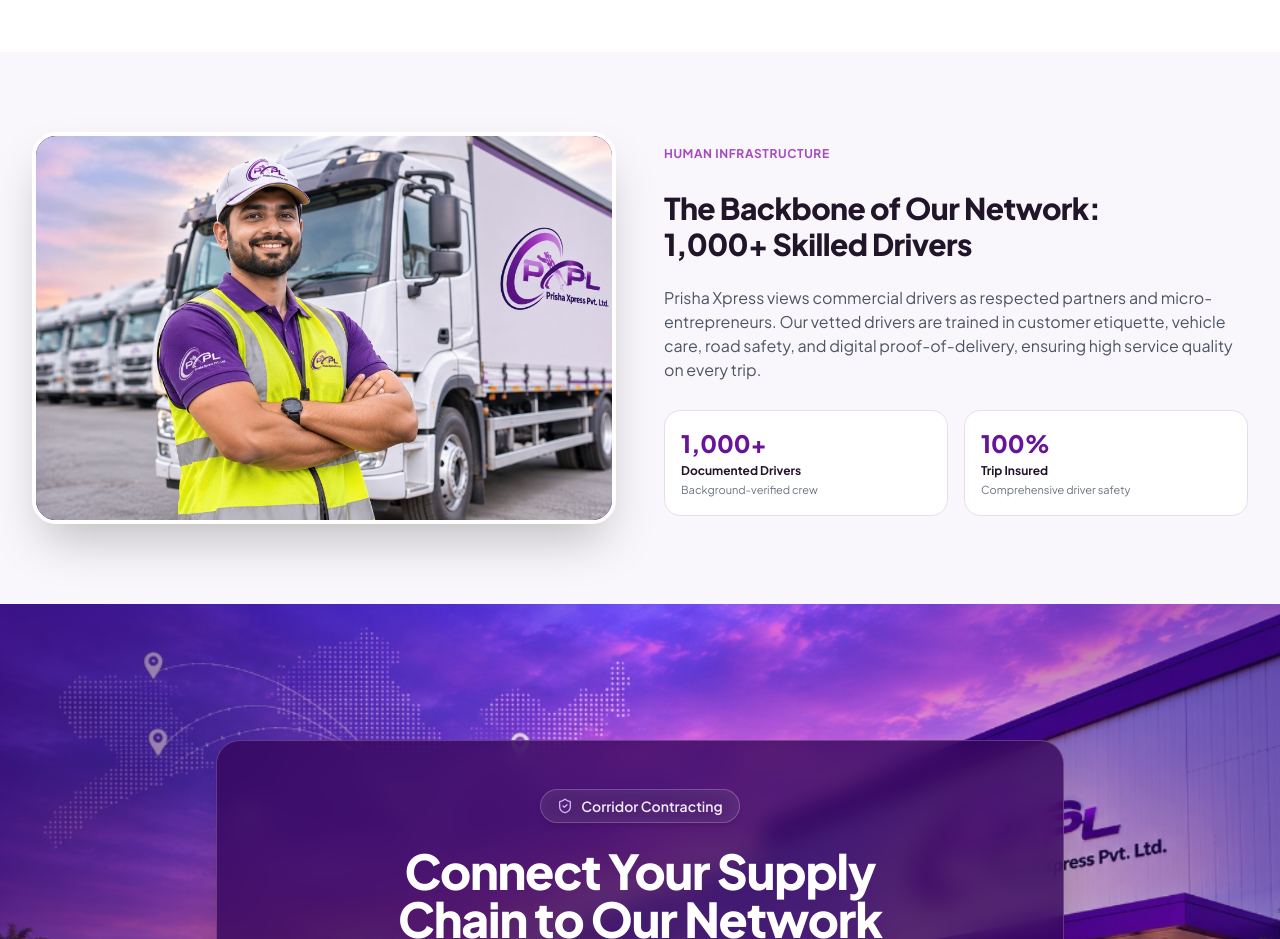
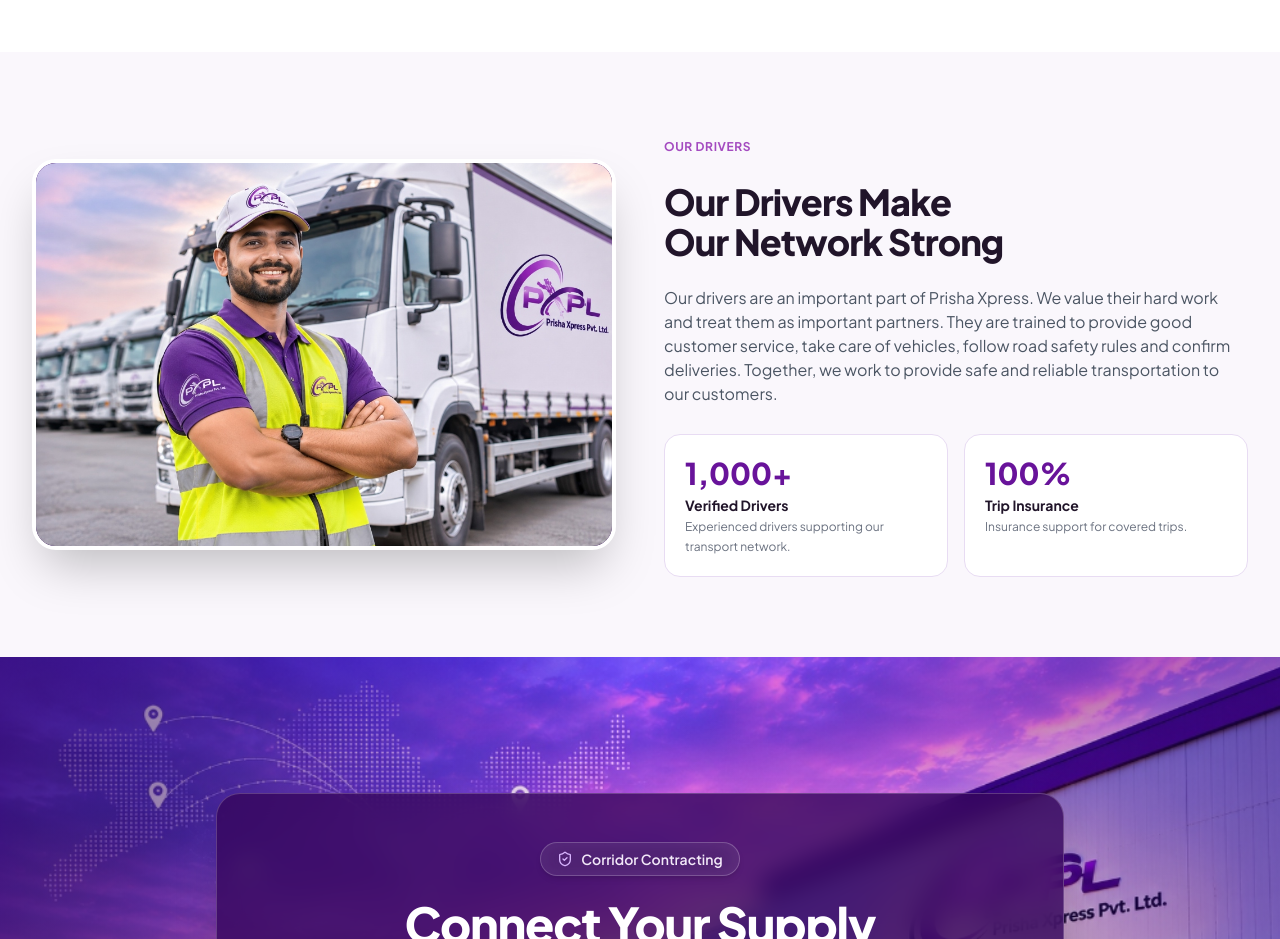
Before and after one commit to nprathamesh314-lab/Prisha, a React (Vite) app: page /network in a window 1280 px wide. Shown: the part 3600-4539 px from the top of the page. Built offline with nearby package versions, Linux system fonts and the light colour scheme.

Commit message:
content(network): rewrite driver network section with natural Indian English and verified stats cards

```diff
--- a/src/pages/NetworkPage.tsx
+++ b/src/pages/NetworkPage.tsx
@@ -366,25 +366,29 @@ export const NetworkPage: React.FC = () => {
 
             <div className="lg:col-span-6 order-1 lg:order-2 space-y-6">
               <span className="text-xs font-bold uppercase tracking-wider text-px-violet">
-                Human Infrastructure
+                OUR DRIVERS
               </span>
-              <h2 className="text-3xl font-extrabold text-px-dark">
-                The Backbone of Our Network: 1,000+ Skilled Drivers
+              <h2 className="text-3xl sm:text-4xl font-extrabold text-px-dark tracking-tight leading-tight">
+                Our Drivers Make Our Network Strong
               </h2>
               <p className="text-sm sm:text-base text-gray-600 leading-relaxed">
-                Prisha Xpress views commercial drivers as respected partners and micro-entrepreneurs. Our vetted drivers are trained in customer etiquette, vehicle care, road safety, and digital proof-of-delivery, ensuring high service quality on every trip.
+                Our drivers are an important part of Prisha Xpress. We value their hard work and treat them as important partners. They are trained to provide good customer service, take care of vehicles, follow road safety rules and confirm deliveries. Together, we work to provide safe and reliable transportation to our customers.
               </p>
 
-              <div className="grid grid-cols-2 gap-4 pt-1">
-                <div className="p-4 rounded-2xl bg-white border border-px-border">
-                  <p className="text-2xl font-black text-px-primary">1,000+</p>
-                  <p className="text-xs font-bold text-px-dark mt-1">Documented Drivers</p>
-                  <p className="text-[11px] text-gray-500 mt-0.5">Background-verified crew</p>
+              <div className="grid grid-cols-1 sm:grid-cols-2 gap-4 pt-1">
+                <div className="p-5 rounded-2xl bg-white border border-px-border shadow-xs hover:shadow-soft-purple transition-all duration-300">
+                  <p className="text-2xl sm:text-3xl font-black text-px-primary">1,000+</p>
+                  <p className="text-sm font-bold text-px-dark mt-1">Verified Drivers</p>
+                  <p className="text-xs text-gray-500 mt-0.5 leading-relaxed">
+                    Experienced drivers supporting our transport network.
+                  </p>
                 </div>
-                <div className="p-4 rounded-2xl bg-white border border-px-border">
-                  <p className="text-2xl font-black text-px-primary">100%</p>
-                  <p className="text-xs font-bold text-px-dark mt-1">Trip Insured</p>
-                  <p className="text-[11px] text-gray-500 mt-0.5">Comprehensive driver safety</p>
+                <div className="p-5 rounded-2xl bg-white border border-px-border shadow-xs hover:shadow-soft-purple transition-all duration-300">
+                  <p className="text-2xl sm:text-3xl font-black text-px-primary">100%</p>
+                  <p className="text-sm font-bold text-px-dark mt-1">Trip Insurance</p>
+                  <p className="text-xs text-gray-500 mt-0.5 leading-relaxed">
+                    Insurance support for covered trips.
+                  </p>
                 </div>
               </div>
             </div>
```
